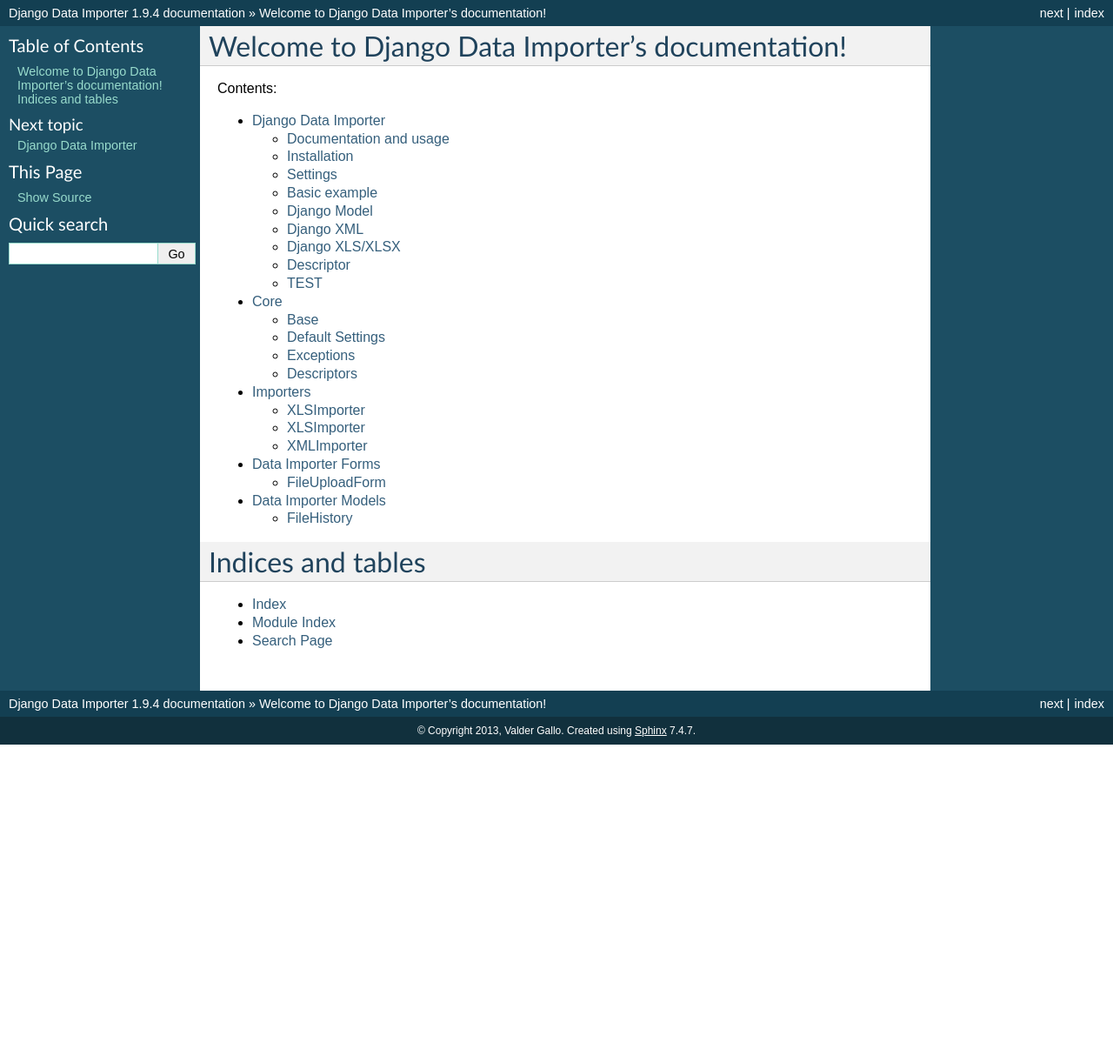
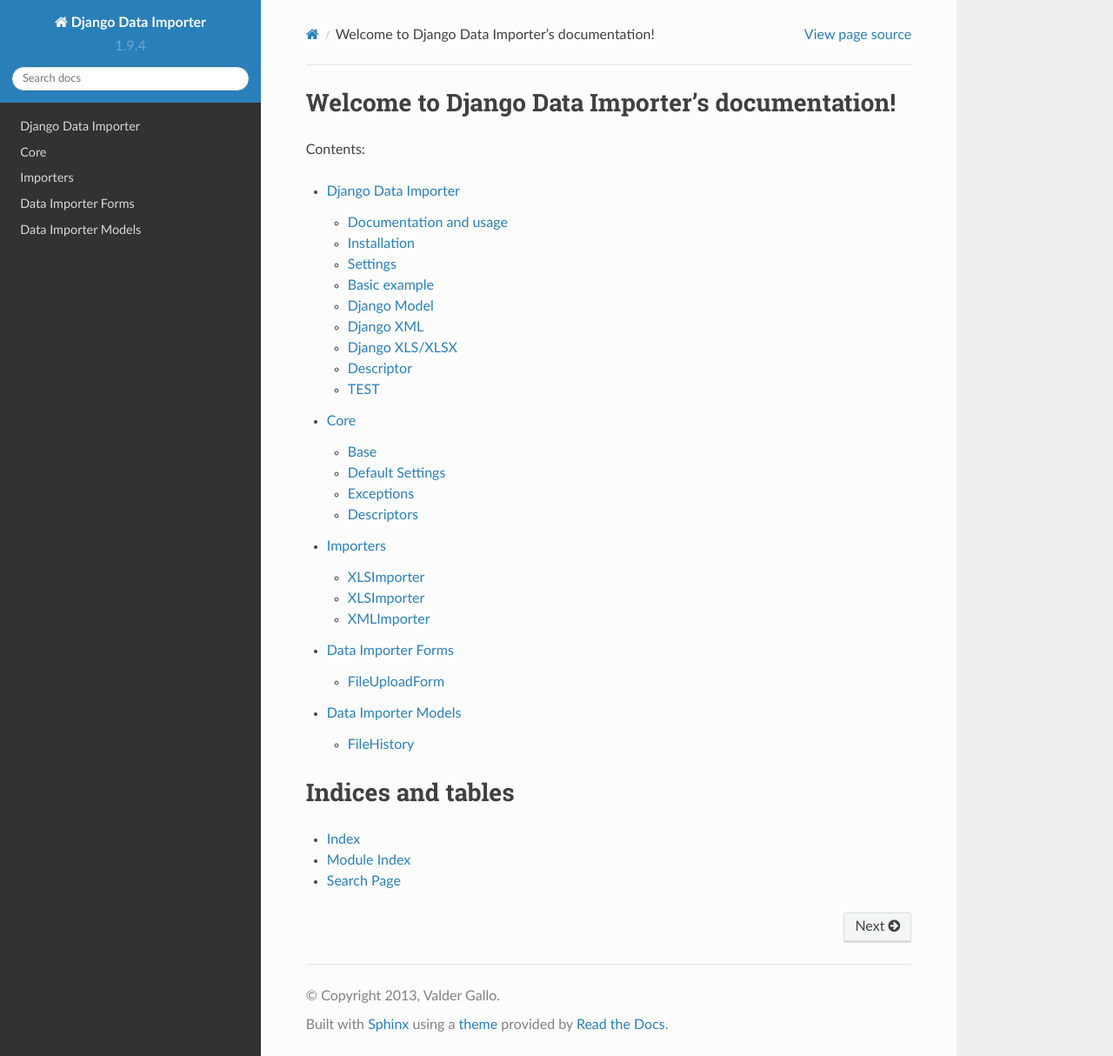
Before and after one commit to valdergallo/data-importer, a Sphinx documentation site: the page built from docs/source/index.rst, in a window 1280 px wide and 1214 px high. Shown: the whole window at 87% size. Built offline with Sphinx 7.4.7 and the Read the Docs theme 2.0.0, drawn with Linux system fonts in a browser that asks for light colours; formulas are drawn with MathJax 3; pages that are not in the unit, such as notebooks, are missing from menus.

Commit message:
Fix read docs template

```diff
--- a/docs/source/conf.py
+++ b/docs/source/conf.py
@@ -107,7 +107,7 @@
 on_rtd = os.environ.get('READTHEDOCS', None) == 'True'
 
 # if not on_rtd:  # only import and set the theme if we're building docs locally
-if on_rtd:  # only import and set the theme if we're building docs locally
+if not on_rtd:  # only import and set the theme if we're building docs locally
     import sphinx_rtd_theme
     html_theme = 'sphinx_rtd_theme'
     html_theme_path = [sphinx_rtd_theme.get_html_theme_path()]
```
